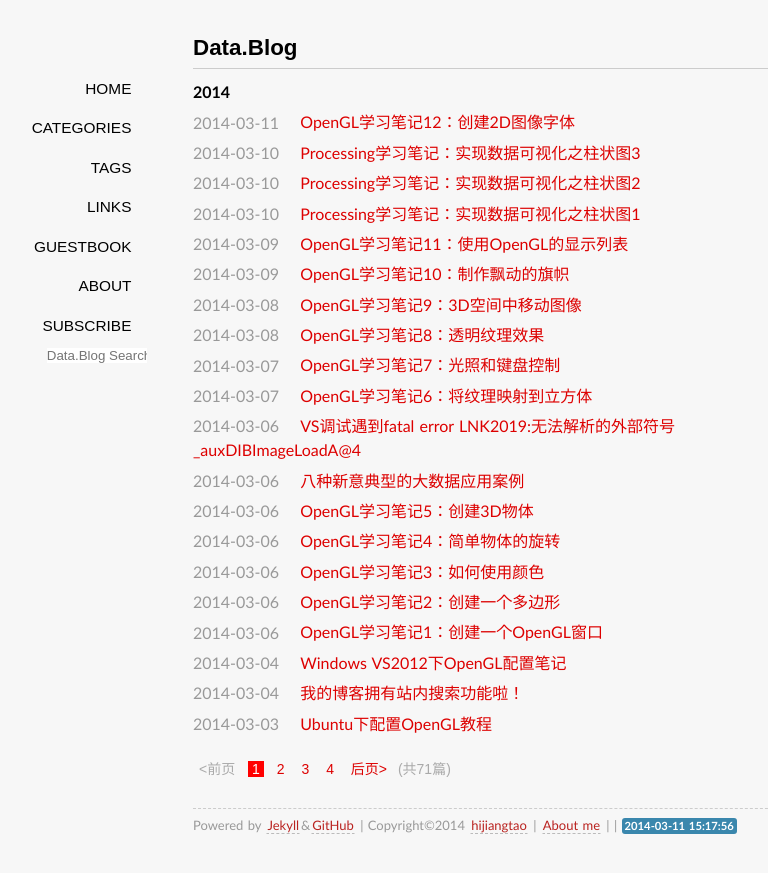
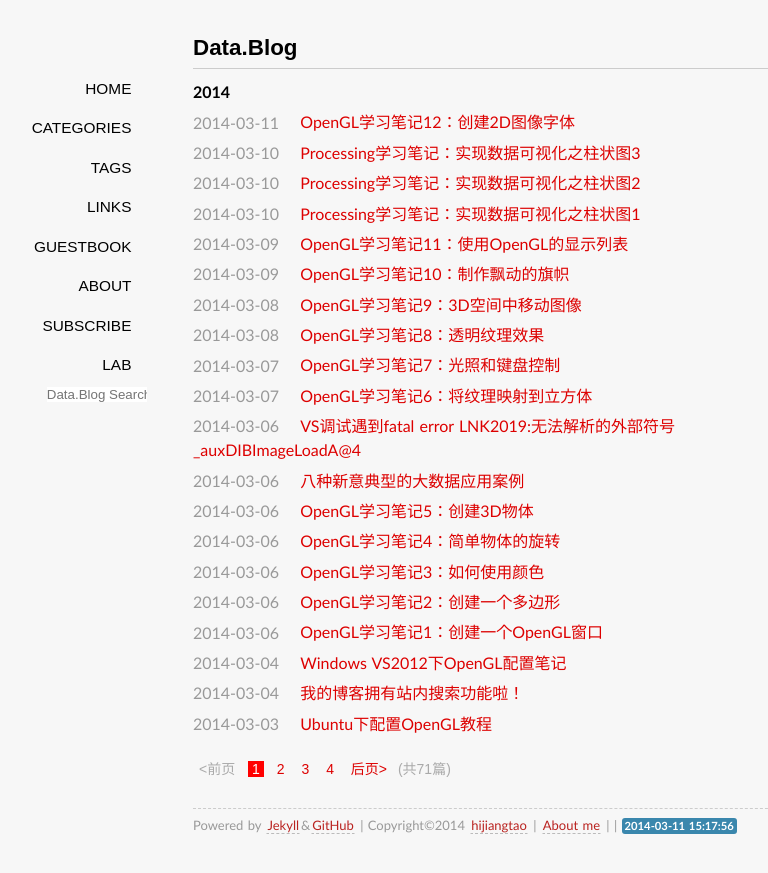
Before and after one commit to jessica0530/hijiangtao.github.io, a Jekyll site: the page built from index.html, in a window 1280 px wide. Shown: the top 873 px of the page, without its empty margins (147-915 px from the left). Built offline with Jekyll 4.4.1, drawn with Linux system fonts in a browser that asks for light colours; some web fonts are replaced; Markdown is read by kramdown in place of the engine named in the settings; the list of posts is cut into pages by our own code; comment, search, counter and statistics services are not loaded.

Commit message:
laboratory update

```diff
--- a/_layouts/default.html
+++ b/_layouts/default.html
@@ -53,6 +53,7 @@
         <span><a title="留言版" class="" href="/guestbook/">GUESTBOOK</a></span>
         <span><a title="关于作者" class="" href="/about/">ABOUT</a></span>
         <span><a title="RSS订阅" class="" href="/feed/" target="_blank">SUBSCRIBE</a></span>
+		<span><a title="梦想实验室" class="" href="/laboratory" target="_blank">Lab</a></span>
         <span>
           <form>
           <input type="text" placeholder="Data.Blog Search!" id="st-search-input" class="st-search-input" style="width: 100px"/>
```
Also changed, not shown: laboratory.md (+0 -4 lines).
